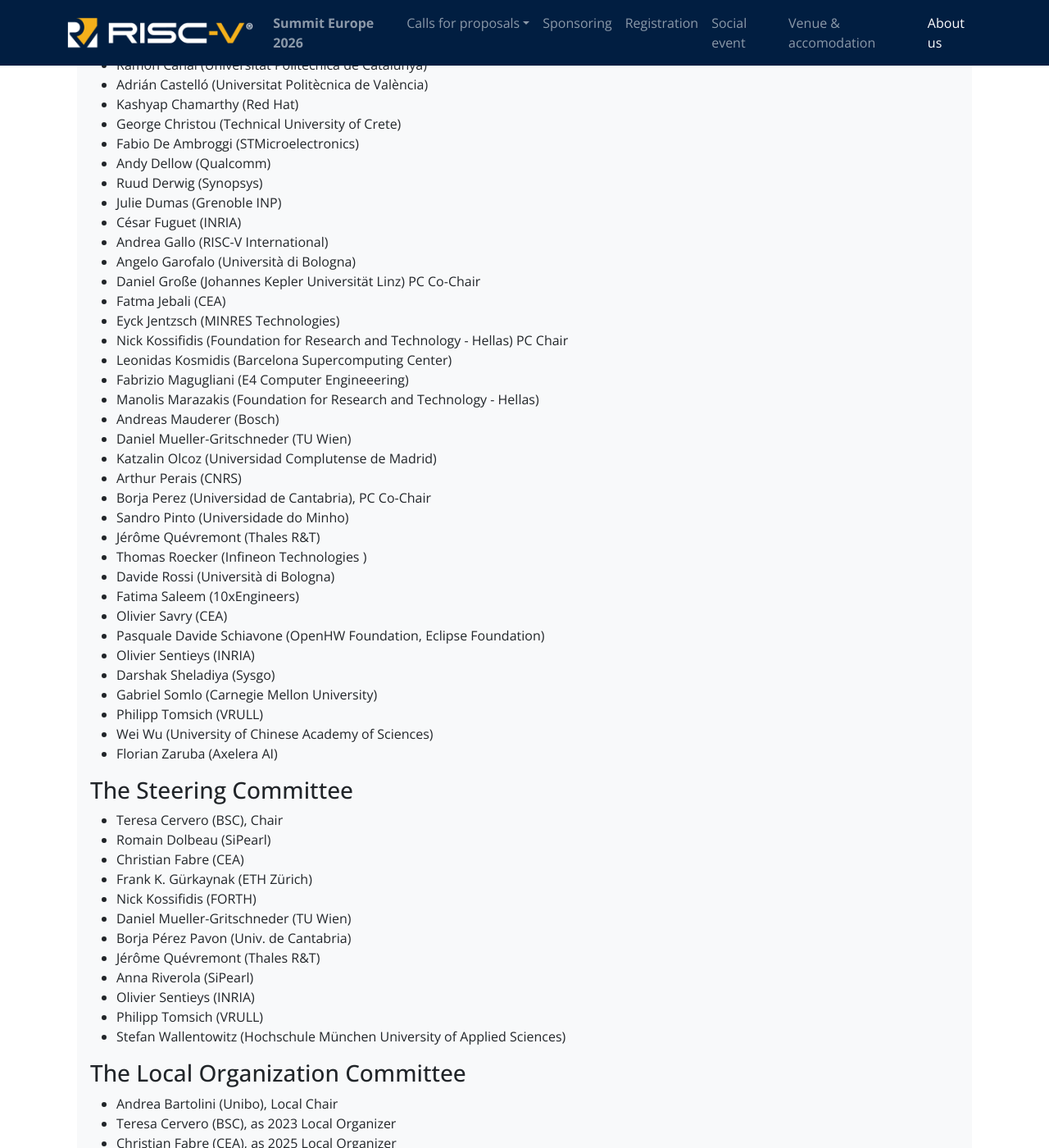
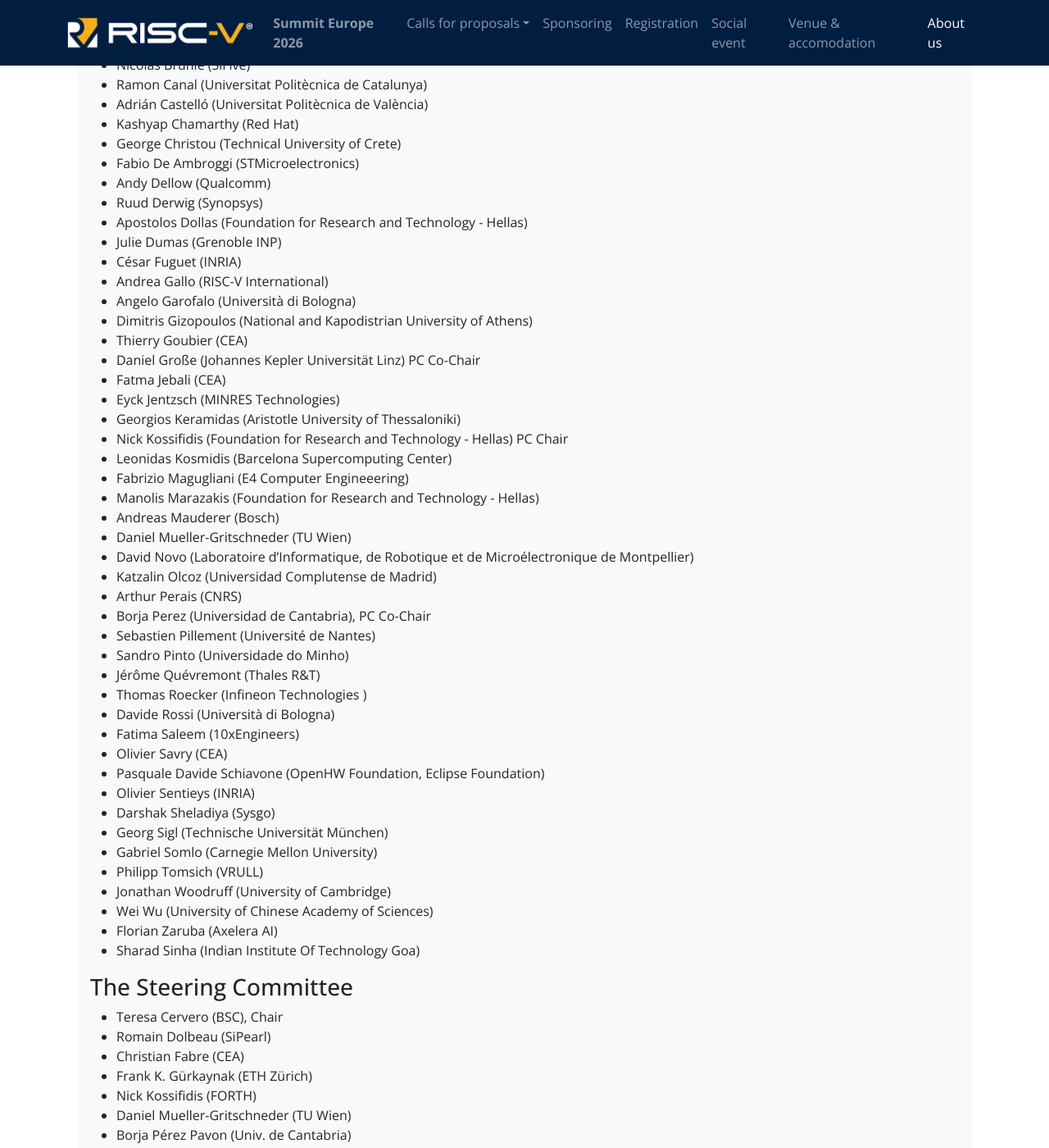
Before and after one commit to riscv-europe/summit-website-development, a Jekyll site: the page built from summit/2026/about.md, in a window 1280 px wide and 1400 px high, scrolled down 1038 px. Shown: the whole window at 82% size. Built offline with Jekyll 4.4.1, drawn with Linux system fonts in a browser that asks for light colours.

Commit message:
Add: 10 more new members for the PC.

```diff
--- a/summit/2026/about.md
+++ b/summit/2026/about.md
@@ -34,6 +34,7 @@
 - Jan Andersson Nerén (Frontgrade Gaisler)
 - Hassan Ashraf (10xEngineers)
 - Jeremy Bennett (Embecosm)
+- Alex Bradbury (Igalia)
 - Nicolas Brunie (SiFive)
 - Ramon Canal (Universitat Politècnica de Catalunya)
 - Adrián Castelló (Universitat Politècnica de València)
@@ -42,22 +43,28 @@
 - Fabio De Ambroggi (STMicroelectronics)
 - Andy Dellow (Qualcomm)
 - Ruud Derwig (Synopsys)
+- Apostolos Dollas (Foundation for Research and Technology - Hellas)
 - Julie Dumas (Grenoble INP)
 - César Fuguet (INRIA)
 - Andrea Gallo (RISC-V International)
 - Angelo Garofalo (Università di Bologna)
+- Dimitris Gizopoulos (National and Kapodistrian University of Athens)
+- Thierry Goubier (CEA)
 - Daniel Große (Johannes Kepler Universität Linz) PC Co-Chair
 - Fatma Jebali (CEA)
 - Eyck Jentzsch (MINRES Technologies)
+- Georgios Keramidas (Aristotle University of Thessaloniki)
 - Nick Kossifidis (Foundation for Research and Technology - Hellas) PC Chair
 - Leonidas Kosmidis (Barcelona Supercomputing Center)
 - Fabrizio Magugliani (E4 Computer Engineeering)
 - Manolis Marazakis (Foundation for Research and Technology - Hellas)
 - Andreas Mauderer (Bosch)
 - Daniel Mueller-Gritschneder (TU Wien)
+- David Novo (Laboratoire d’Informatique, de Robotique et de Microélectronique de Montpellier)
 - Katzalin Olcoz (Universidad Complutense de Madrid)
 - Arthur Perais (CNRS)
 - Borja Perez (Universidad de Cantabria), PC Co-Chair
+- Sebastien Pillement (Université de Nantes)
 - Sandro Pinto (Universidade do Minho)
 - Jérôme Quévremont (Thales R&T)
 - Thomas Roecker (Infineon Technologies )
@@ -67,10 +74,13 @@
 - Pasquale Davide Schiavone (OpenHW Foundation, Eclipse Foundation)
 - Olivier Sentieys (INRIA)
 - Darshak Sheladiya (Sysgo)
+- Georg Sigl (Technische Universität München)
 - Gabriel Somlo (Carnegie Mellon University)
 - Philipp Tomsich (VRULL)
+- Jonathan Woodruff (University of Cambridge)
 - Wei Wu (University of Chinese Academy of Sciences)
 - Florian Zaruba (Axelera AI)
+- Sharad Sinha (Indian Institute Of Technology Goa)
 
 
 ### The Steering Committee
```
